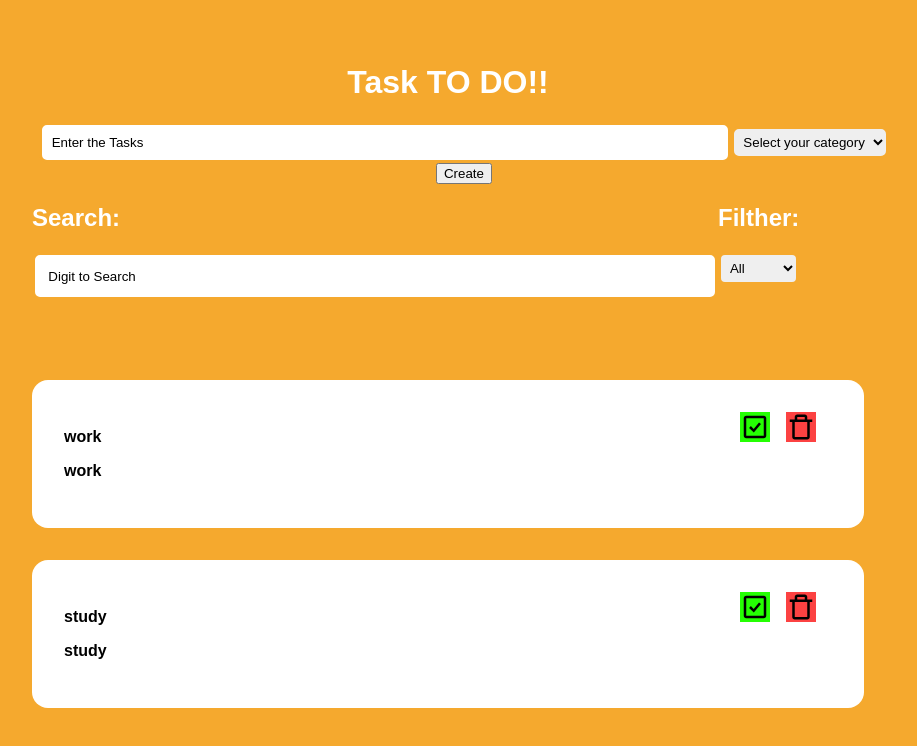
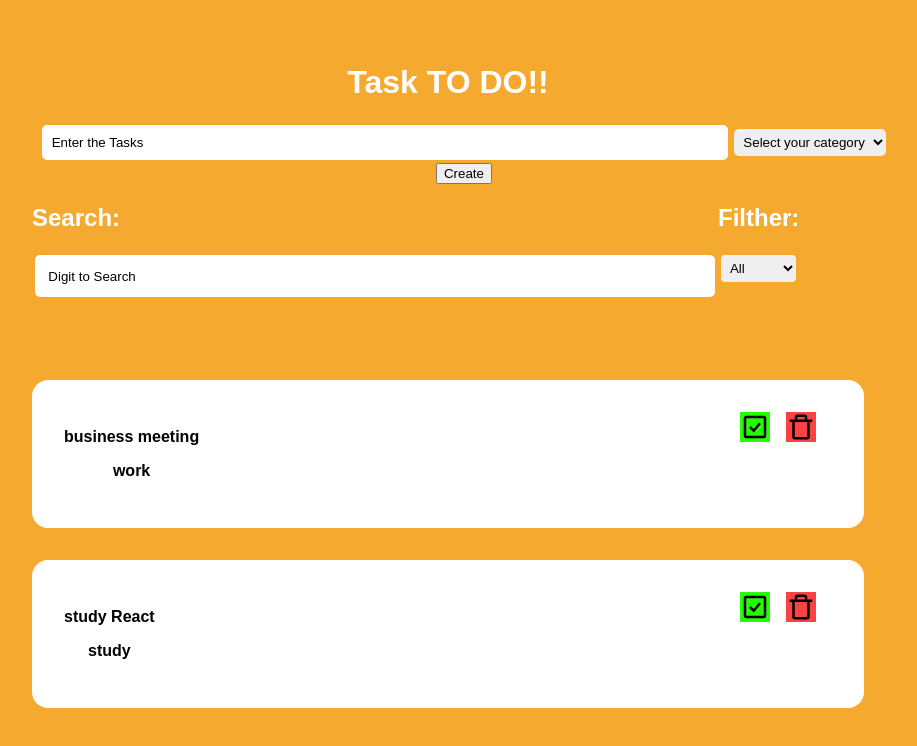
Before and after one commit to Israel-w-costa/APP-React-Task, a React (Create React App) app: page / in a window 1280 px wide. Shown: the top 746 px of the page, without its empty margins (192-1109 px from the left). Built offline with nearby package versions, Linux system fonts and the light colour scheme.

Commit message:
change the example

```diff
--- a/src/App.js
+++ b/src/App.js
@@ -10,13 +10,13 @@ function App() {
   const [task, setTask] = useState([
     {
       id: 1,
-      Text: "work",
+      Text: "business meeting",
       category: "work",
       isCompleted: false,
     },
     {
       id: 2,
-      Text: "study",
+      Text: "study React",
       category: "study",
       isCompleted: false,
     },
```
